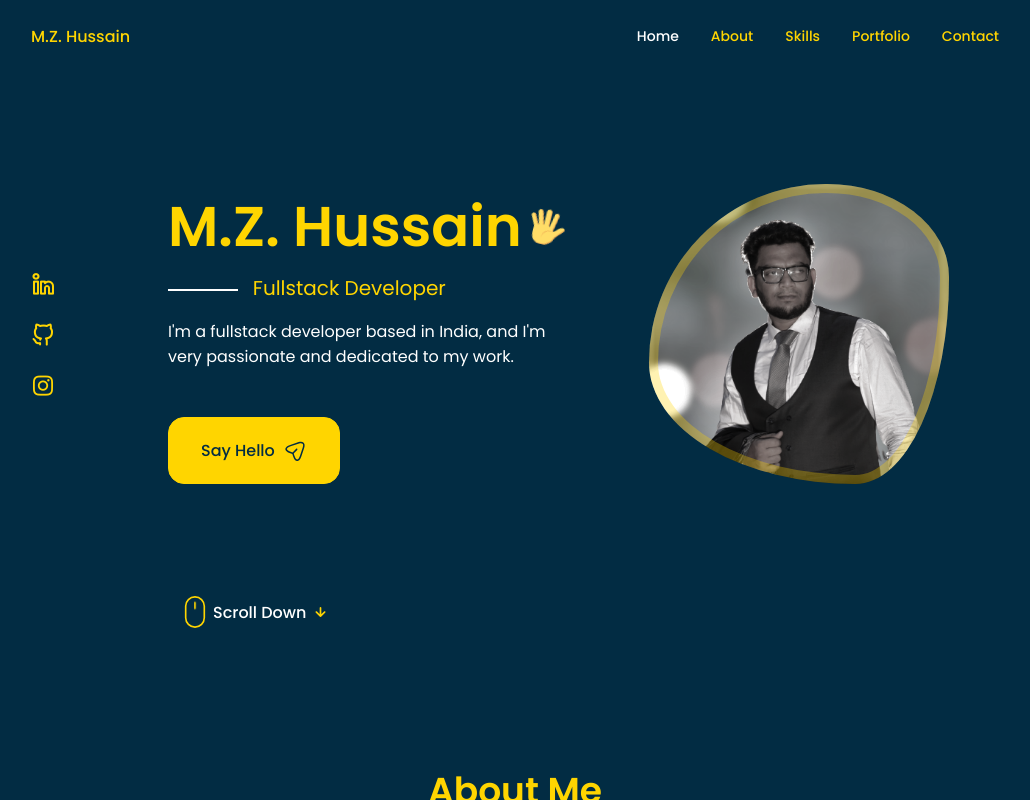
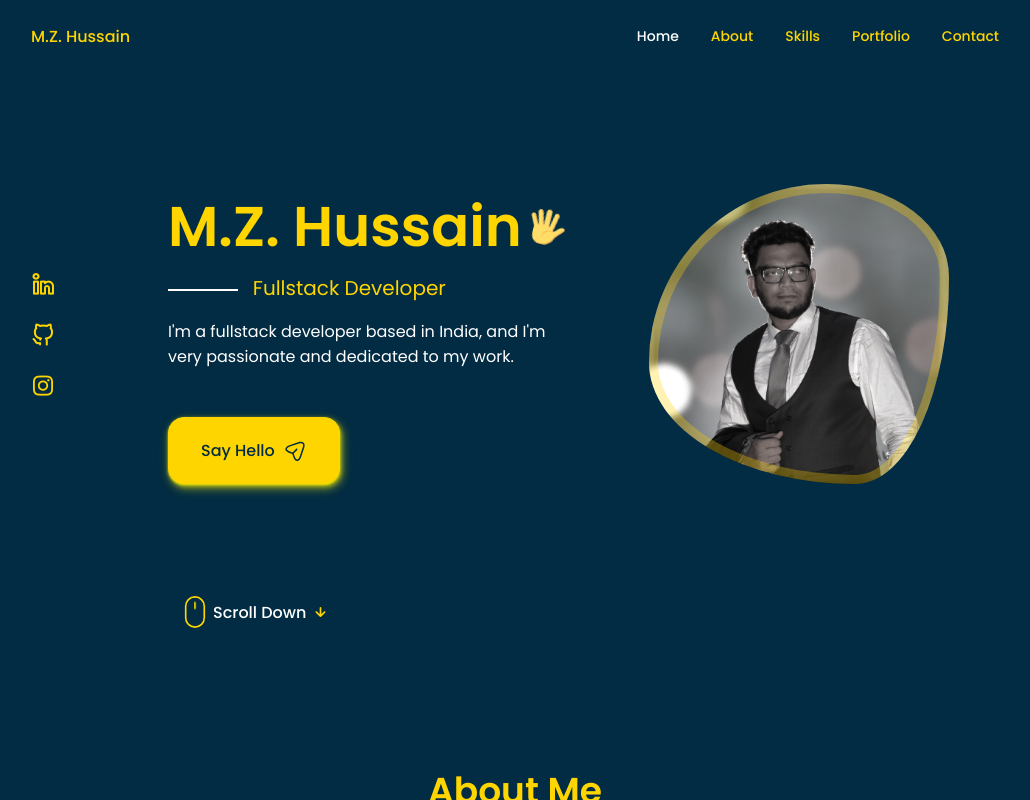
Before and after one commit to MZHussain0/MZH-portfolio, a React (Vite) app: page / in a window 1280 px wide. In both pictures the pointer is over the link "Say Hello". Shown: the top 800 px of the page, without its empty margins (125-1155 px from the left). Built offline with nearby package versions, Linux system fonts and the light colour scheme.

Commit message:
neon glow shadow effect for CTA buttons

```diff
--- a/src/App.css
+++ b/src/App.css
@@ -157,6 +157,10 @@ img {
   border-radius: 1rem;
   font-weight: var(--fw-medium);
   transition: 0.3s;
+  box-shadow: 0px 1px 2px 0px rgba(255, 247, 0, 0.7),
+    1px 2px 4px 0px rgba(255, 247, 0, 0.5),
+    2px 4px 8px 0px rgba(255, 247, 0, 0.5),
+    2px 4px 16px 0px rgba(255, 247, 0, 0.1);
 }
 
 .button:hover {
--- a/src/components/Contact/Contact.css
+++ b/src/components/Contact/Contact.css
@@ -30,6 +30,10 @@
 .contact__card:hover {
   border: 2px solid var(--title-color);
   transform: translateY(-3px);
+  box-shadow: 0px 1px 2px 0px rgba(255, 247, 0, 0.7),
+    1px 2px 4px 0px rgba(255, 247, 0, 0.5),
+    2px 4px 8px 0px rgba(255, 247, 0, 0.5),
+    2px 4px 16px 0px rgba(255, 247, 0, 0.1);
 }
 
 .contact__card-icon {
--- a/src/components/Portfolio/Portfolio.css
+++ b/src/components/Portfolio/Portfolio.css
@@ -15,7 +15,7 @@
 .portfolio__items:hover {
   transform: translateY(-3px);
   background: var(--primary-color-dark);
-  box-shadow: 0px 1px 2px 0px rgba(255, 247, 0, 0.5),
+  box-shadow: 0px 1px 2px 0px rgba(255, 247, 0, 0.7),
     1px 2px 4px 0px rgba(255, 247, 0, 0.5),
     2px 4px 8px 0px rgba(255, 247, 0, 0.5),
     2px 4px 16px 0px rgba(255, 247, 0, 0.1);
@@ -72,7 +72,12 @@
     2px 4px 8px 0px rgba(255, 247, 0, 0.3),
     2px 4px 16px 0px rgba(255, 247, 0, 0.1);
   transition: all 0.3s;
+}
 
+.portfolio__icon {
+  margin-left: 5px;
+  font-size: 1.5rem;
+  transition: 0.3s;
 }
 
 .portfolio__link:hover {
@@ -80,10 +85,11 @@
   color: var(--primary-color-dark);
 }
 
-.portfolio__icon {
-  margin-left: 5px;
-  font-size: 1.5rem;
+.portfolio__link:hover .portfolio__icon {
+  transform: translateX(0.25rem);
 }
+
+
 
 
 /* ============ BREAKPOINTS =========== */
```
